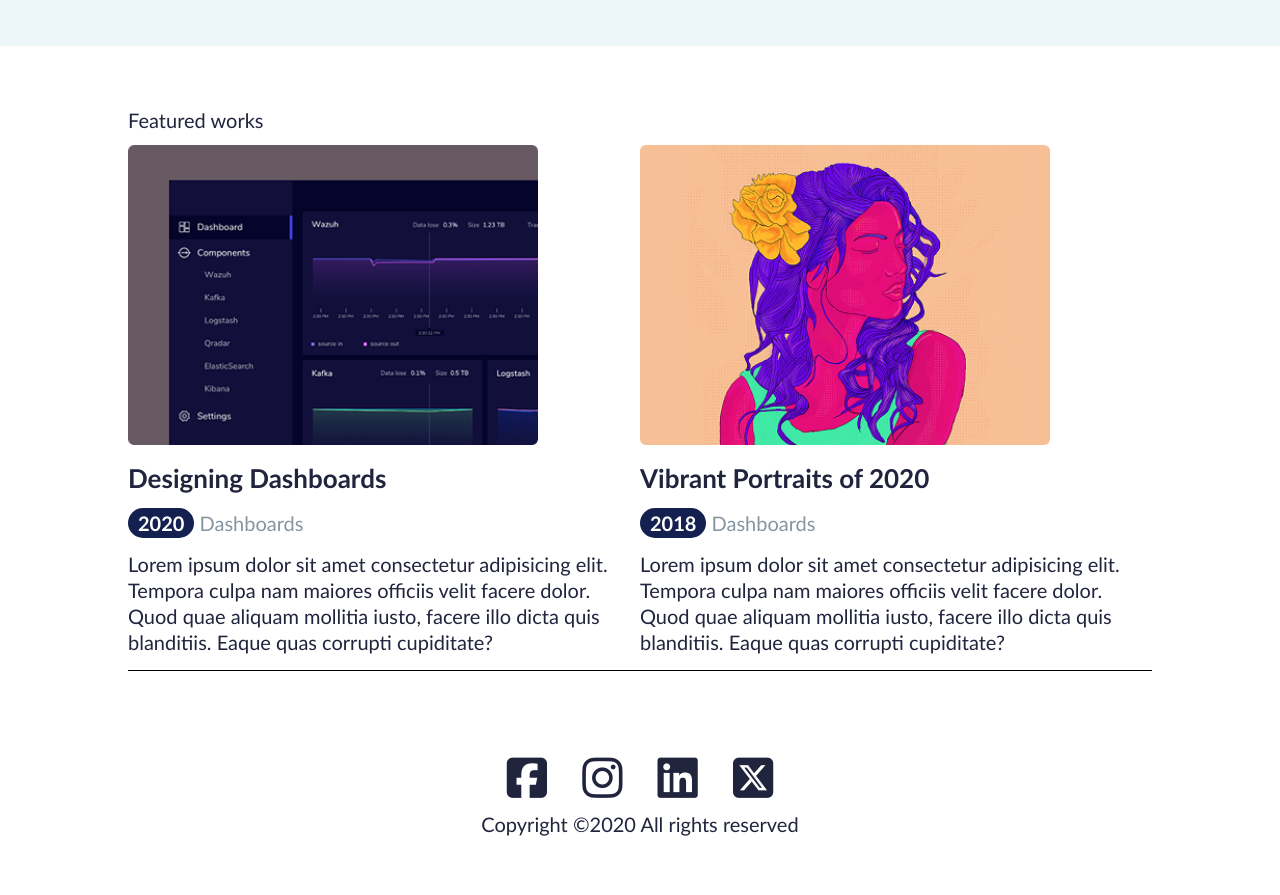
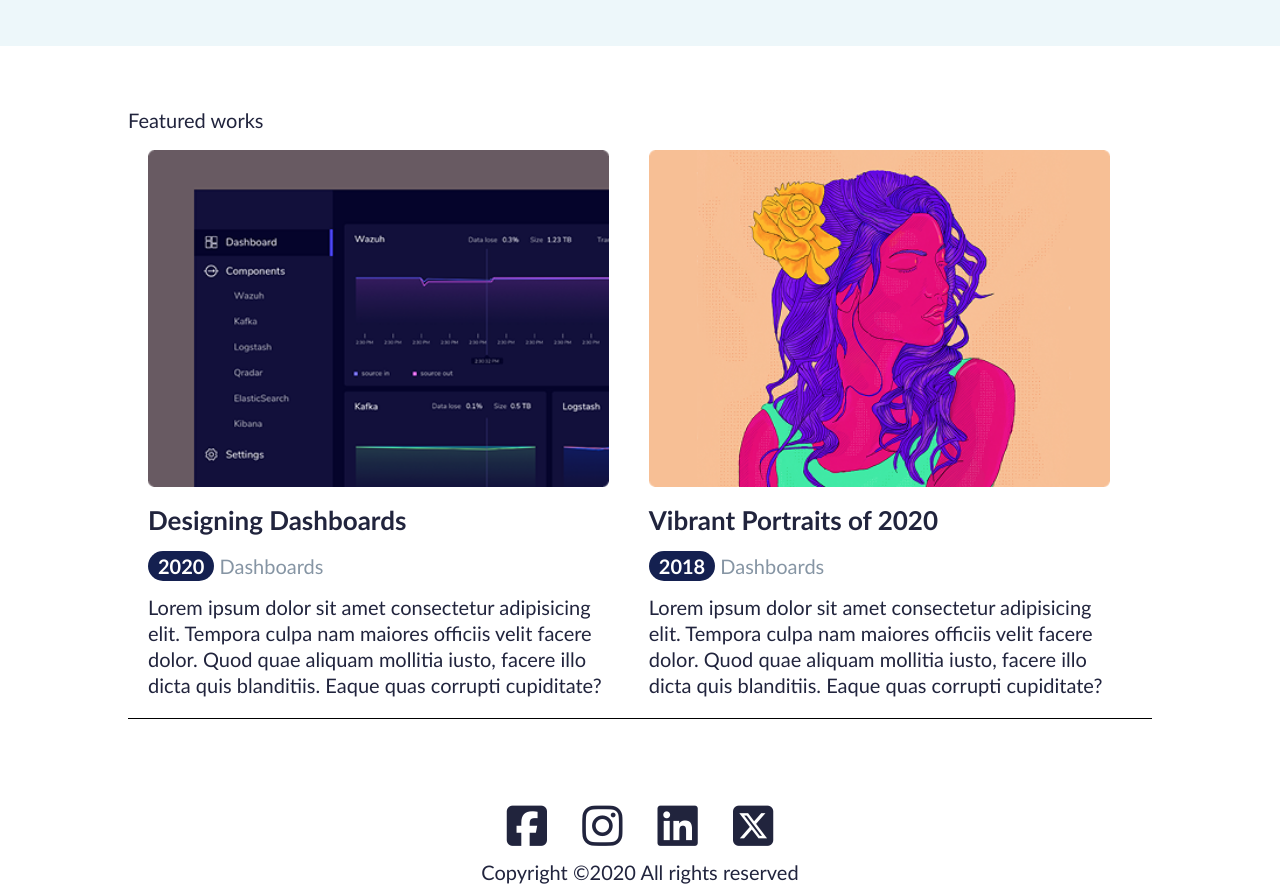
Before and after one commit to FelipeWippel/atvPortifolio, a plain HTML site: page index.html in a window 1280 px wide. Shown: the part 780-1675 px from the top of the page. Before the commit the page ends 1627 px from the top, so only its background shows below. Drawn offline with Linux system fonts and the light colour scheme.

Commit message:
correção de bugs

```diff
--- a/css/style.css
+++ b/css/style.css
@@ -152,10 +152,12 @@ footer{
         padding: 5vw 10vw;
     }
     section.works ul li img{
-        width: 80%;
+        width: 100%;
     }
     section.works ul li{
-        width: 80%;
+        max-width: 80%;
+        padding: 20px;
 
     }
+
 }
```
